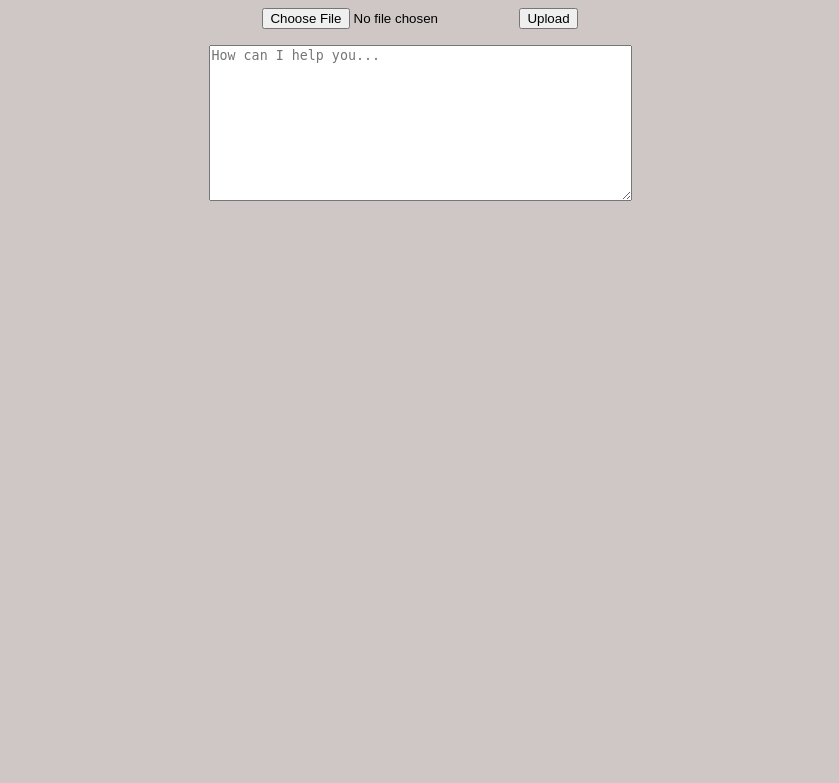
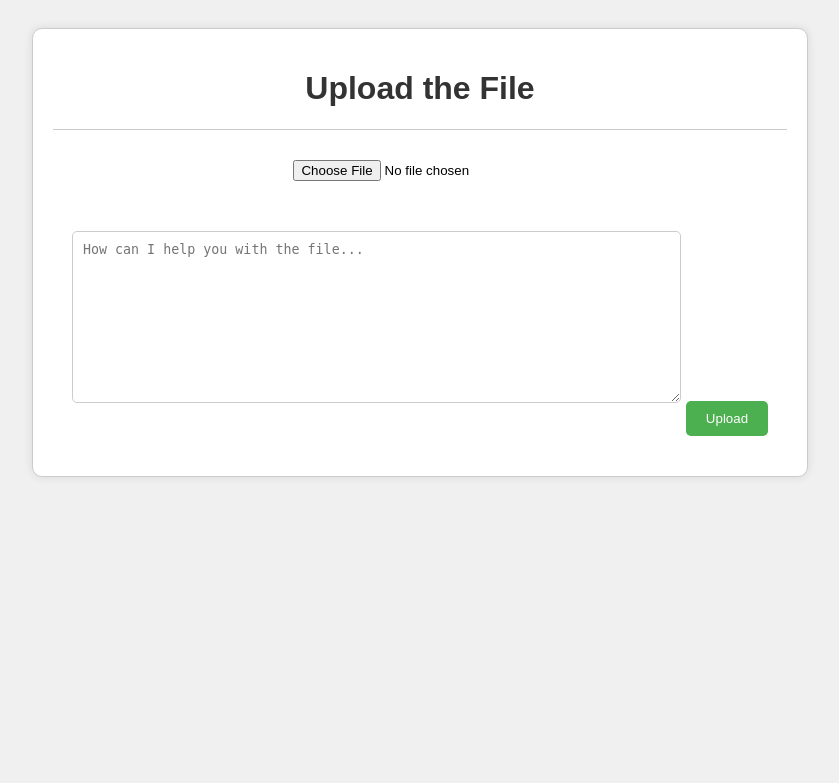
Before and after one commit to milkfish033/PDF_File_Processor, a Flask app: page / in a window 1280 px wide. Shown: the top 783 px of the page, without its empty margins (220-1059 px from the left). Run offline with Flask 3, Linux system fonts and the light colour scheme; parts of the project's set-up code (start-up, migrations or seed data) failed here and were passed over.

Commit message:
Updated on 06/27/2024

```diff
--- a/myproject/templates/index.html
+++ b/myproject/templates/index.html
@@ -1,17 +1,71 @@
-<html>
+<!DOCTYPE html>
+<html lang="en">
 <head>
-    <title >upload the file : GFG</title>
+    <meta charset="UTF-8">
+    <meta name="viewport" content="width=device-width, initial-scale=1.0">
+    <title>Upload the File : GFG</title>
+    <style>
+        body {
+            background-color: #f0f0f0;
+            text-align: center;
+            font-family: Arial, sans-serif;
+            padding: 20px;
+        }
+        .container {
+            background-color: white;
+            width: 60%;
+            margin: auto;
+            padding: 20px;
+            border: 1px solid #ccc;
+            border-radius: 10px;
+            box-shadow: 0 0 10px rgba(0, 0, 0, 0.1);
+        }
+        h1 {
+            color: #333;
+        }
+        hr {
+            border: 0;
+            height: 1px;
+            background: #ccc;
+            margin: 20px 0;
+        }
+        form {
+            margin: 20px 0;
+        }
+        input[type="file"] {
+            display: block;
+            margin: 20px auto;
+            padding: 10px;
+        }
+        input[type="submit"] {
+            background-color: #4CAF50;
+            color: white;
+            padding: 10px 20px;
+            border: none;
+            border-radius: 5px;
+            cursor: pointer;
+        }
+        input[type="submit"]:hover {
+            background-color: #45a049;
+        }
+        textarea {
+            width: 80%;
+            margin: 20px auto;
+            padding: 10px;
+            border: 1px solid #ccc;
+            border-radius: 5px;
+        }
+    </style>
 </head>
-<body style = "background-color:rgb(207, 198, 198); text-align: center;">
-
-    <form action = "/success" method = "post" enctype="multipart/form-data">
-        <!--enctype="multipart/form-data" is necessary when uploading data-->
-        <input type="file" name="file"/>   <!--create a button here-->
-        <input type = "submit" value="Upload">   <!-- create a button here-->
-    </form>
-    <form>
-        <textarea style = "text-align:left;" name="user_text" rows="10" cols="50" placeholder="How can I help you..."></textarea>
-    </form>
-
+<body>
+    <div class="container">
+        <h1>Upload the File</h1>
+        <hr>
+        <form action="/success" method="post" enctype="multipart/form-data">
+            <input type="file" name="file"/>
+            <textarea name="user_text" rows="10" cols="50" placeholder="How can I help you with the file..."></textarea>
+            <input type="submit" value="Upload">
+        </form>
+    </div>
 </body>
 </html>
```
